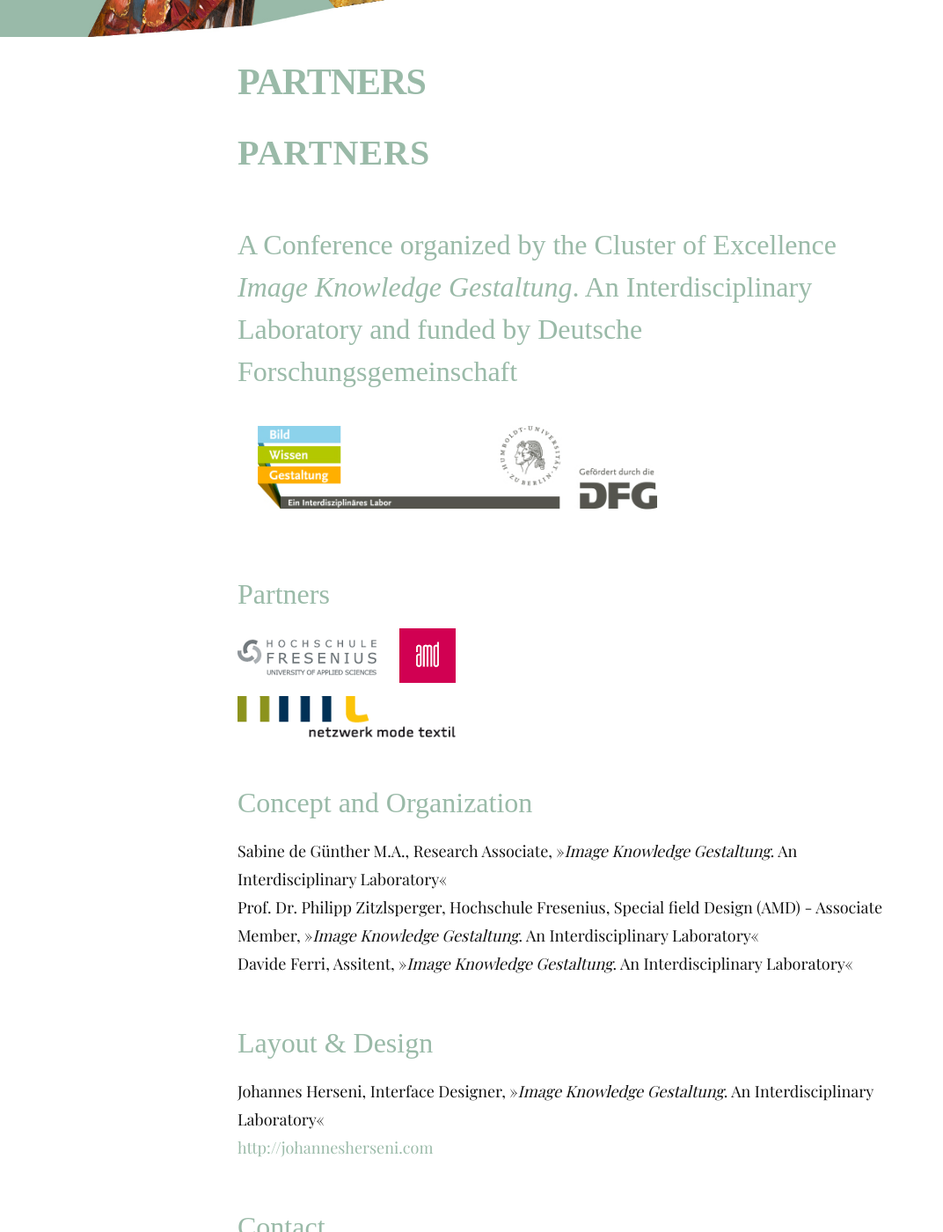
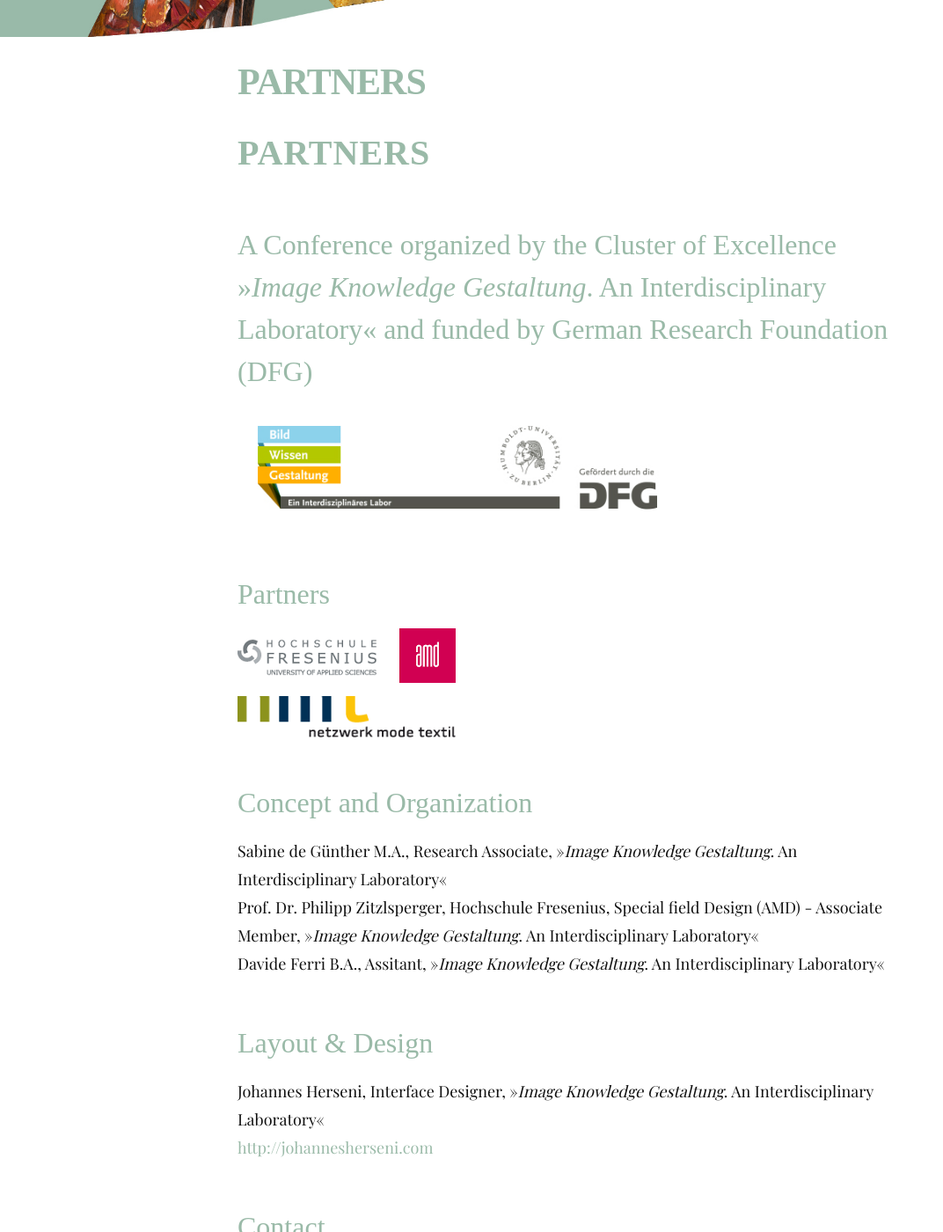
Before and after one commit to hu-bwg/website-zeichen-und-symbole, a Jekyll site: the page built from src/en/05_partners.md, in a window 1280 px wide and 1400 px high, scrolled down 305 px. Shown: the whole window at 88% size, without its empty margins (0-1072 px from the left). Built offline with Jekyll 4.4.1, drawn with Linux system fonts in a browser that asks for light colours; nearby versions of some CDN libraries; some web fonts are replaced.

Commit message:
Kleine Änderung Partners EN

```diff
--- a/src/en/05_partners.md
+++ b/src/en/05_partners.md
@@ -6,7 +6,7 @@
 
 # Partners
 
-## A Conference organized by the Cluster of Excellence _Image Knowledge Gestaltung_. An Interdisciplinary Laboratory and funded by Deutsche Forschungsgemeinschaft
+## A Conference organized by the Cluster of Excellence »_Image Knowledge Gestaltung_. An Interdisciplinary Laboratory« and funded by German Research Foundation (DFG)
 
 [![Logo Exzellenzcluster Bild Wissen Gestaltung](../images/bwg.jpg){: width="500px"}](https://www.interdisciplinary-laboratory.hu-berlin.de)
 
@@ -20,7 +20,7 @@
 
 Sabine de Günther M.A., Research Associate, »_Image Knowledge Gestaltung_. An Interdisciplinary Laboratory«
 Prof. Dr. Philipp Zitzlsperger, Hochschule Fresenius, Special field Design (AMD) - Associate Member, »_Image Knowledge Gestaltung_. An Interdisciplinary Laboratory«
-Davide Ferri, Assitent, »_Image Knowledge Gestaltung_. An Interdisciplinary Laboratory«
+Davide Ferri B.A., Assitant, »_Image Knowledge Gestaltung_. An Interdisciplinary Laboratory«
 
 ## Layout & Design
 
```
